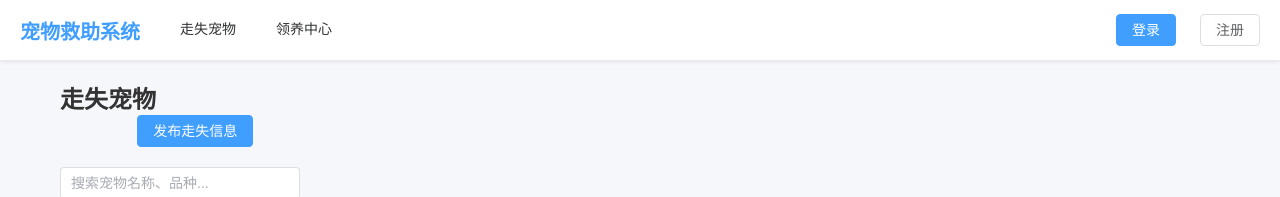
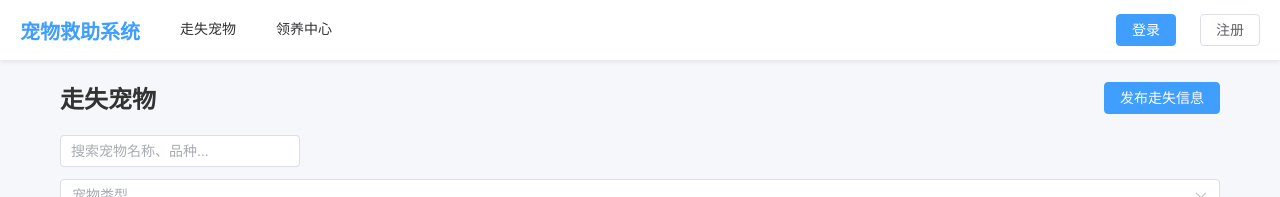
Before and after one commit to A-Words/pet-rescue-platform, a Vue app in the folder frontend/: page /lost-pets in a window 1280 px wide. Shown: the top 197 px of the page. Built offline with nearby package versions, Linux system fonts and the light colour scheme; no server answers.

Commit message:
fix: align lost pet publish button

```diff
--- a/frontend/src/views/lost-pets/LostPetList.vue
+++ b/frontend/src/views/lost-pets/LostPetList.vue
@@ -44,14 +44,10 @@ function handlePageChange(page: number) {
 <template>
   <div>
     <div class="page-header">
-      <el-row justify="space-between" align="middle">
-        <el-col>
-          <h2>走失宠物</h2>
-        </el-col>
-        <el-col :span="4" style="text-align: right">
-          <el-button type="primary" @click="router.push('/lost-pets/publish')">发布走失信息</el-button>
-        </el-col>
-      </el-row>
+      <div class="page-header-row">
+        <h2>走失宠物</h2>
+        <el-button type="primary" @click="router.push('/lost-pets/publish')">发布走失信息</el-button>
+      </div>
     </div>
 
     <div class="filter-bar">
@@ -117,6 +113,13 @@ function handlePageChange(page: number) {
 </template>
 
 <style scoped>
+.page-header-row {
+  display: flex;
+  align-items: center;
+  justify-content: space-between;
+  gap: 16px;
+}
+
 .pet-card {
   cursor: pointer;
   transition: transform 0.2s;
```
